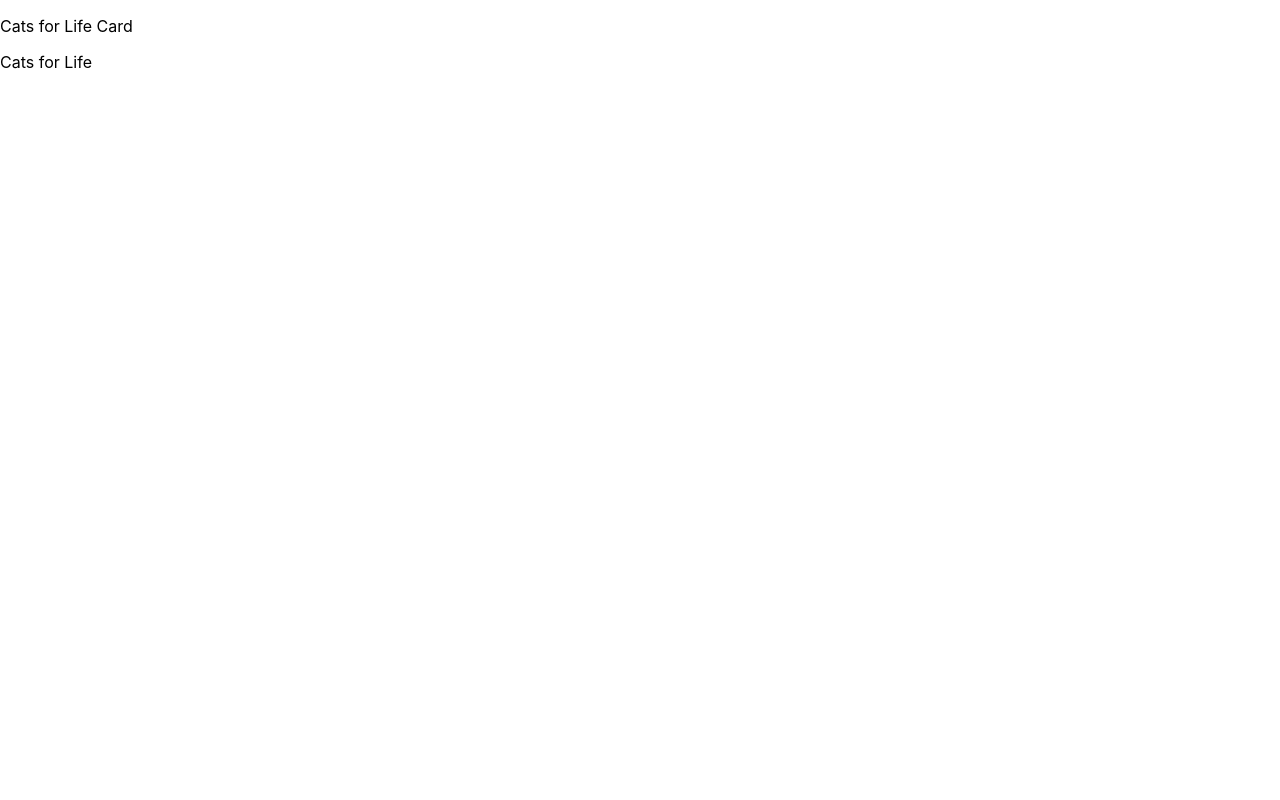
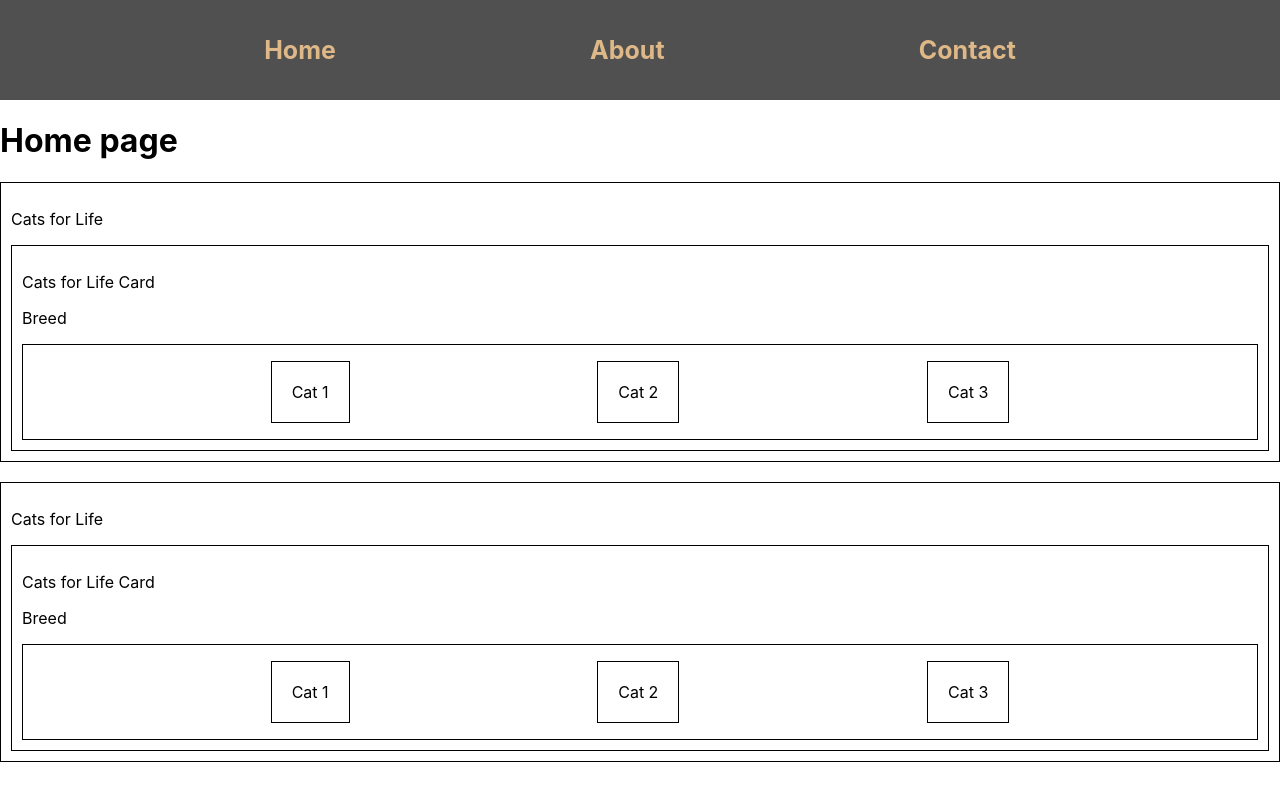
Before and after one commit to Reyan19k/react-team-project, a React (Create React App) app: page / in a window 1280 px wide. Built offline with nearby package versions, Linux system fonts and the light colour scheme.

Commit message:
navbar completed

```diff
--- a/package.json
+++ b/package.json
@@ -8,7 +8,9 @@
     "@testing-library/user-event": "^13.5.0",
     "react": "^18.2.0",
     "react-dom": "^18.2.0",
+    "react-router-dom": "^6.4.2",
     "react-scripts": "5.0.1",
+    "styled-components": "^5.3.6",
     "web-vitals": "^2.1.4"
   },
   "scripts": {
--- a/src/App.css
+++ b/src/App.css
@@ -1,38 +1,29 @@
-.App {
-  text-align: center;
+nav {
+  display: flex;
+  justify-content: space-evenly;
+  background-color: rgb(81, 80, 80);
+  padding: 10px;
 }
-
-.App-logo {
-  height: 40vmin;
-  pointer-events: none;
+.nav_link{
+  color: burlywood;
+  text-decoration: none;
+  font-weight: bold;
+  font-size: 25px;
 }
-
-@media (prefers-reduced-motion: no-preference) {
-  .App-logo {
-    animation: App-logo-spin infinite 20s linear;
-  }
+.container_cat4life_card {
+  border: 1px solid black;
+  padding: 10px;
 }
-
-.App-header {
-  background-color: #282c34;
-  min-height: 100vh;
+.container_cats4life {
+  border: 1px solid black;
+  padding: 10px;
+}
+.cats_container{
   display: flex;
-  flex-direction: column;
-  align-items: center;
-  justify-content: center;
-  font-size: calc(10px + 2vmin);
-  color: white;
+  justify-content: space-evenly;
+  border: 1px solid black;
 }
-
-.App-link {
-  color: #61dafb;
+.cats_container p{
+  border: 1px solid black;
+  padding: 20px;
 }
-
-@keyframes App-logo-spin {
-  from {
-    transform: rotate(0deg);
-  }
-  to {
-    transform: rotate(360deg);
-  }
-}
--- a/src/App.js
+++ b/src/App.js
@@ -1,10 +1,15 @@
 import CatsForLife from './components/cats4life';
+import NavBar from './components/navbar';
 import './App.css';
 
 function App() {
   return (
     <div>
-      <CatsForLife />
+      <div>
+        <NavBar />
+      </div>
+      <div>
+      </div>
     </div>
   );
 }
--- /dev/null
+++ b/src/components/Breed.js
@@ -0,0 +1,9 @@
+const Breed1 = () => {
+    return (
+        <div>
+            <p>Breed</p>
+        </div>
+    )
+}
+
+export default Breed1
--- a/src/components/cat4lifeCard.js
+++ b/src/components/cat4lifeCard.js
@@ -1,7 +1,17 @@
+import Breed1 from "./Breed.js"
+
 const CatsForLifeCard = () => {
     return (
-        <div>
-            <p>Cats for Life Card</p>
+        <div className="container_cat4life_card">
+            <div>
+                <p>Cats for Life Card</p>
+                <Breed1 />
+            </div>
+            <div className="cats_container">
+                <p>Cat 1</p>
+                <p>Cat 2</p>
+                <p>Cat 3</p>
+            </div>
         </div>
     )
 }
--- a/src/components/cats4life.js
+++ b/src/components/cats4life.js
@@ -1,13 +1,16 @@
+import {Link, Route, Routes, useNavigate } from "react-router-dom";
 import CatsForLifeCard from "./cat4lifeCard";
 
 const CatsForLife = () => {
     return (
-        <div>
+        <div className='container_cats4life'>
             <div>
-                <CatsForLifeCard
-                />
+                <p>Cats for Life</p>
             </div>
-            <p>Cats for Life</p>
+            <div>
+                <CatsForLifeCard />
+            </div>
+
         </div>
     )
 }
--- /dev/null
+++ b/src/components/navbar.js
@@ -0,0 +1,25 @@
+import { Link, Route, Routes, useNavigate } from "react-router-dom";
+import Home from "../pages/Home"
+import About from "../pages/About"
+import Contact from "../pages/Contact"
+
+const NavBar = () => {
+    const navigate = useNavigate()
+
+    return (
+        <div className="container_nav">
+            <nav >
+                <Link className="nav_link" to="/"><p>Home</p></Link>
+                <Link className="nav_link" to="/About"><p>About</p></Link>
+                <Link className="nav_link" to="/contact"><p>Contact</p></Link>
+            </nav>
+            <Routes>
+                <Route path="/" element={<Home />} />
+                <Route path="About" element={<About />} />
+                <Route path="Contact" element={<Contact />} />
+            </Routes>
+        </div>
+    )
+}
+
+export default NavBar;
--- a/src/index.js
+++ b/src/index.js
@@ -3,11 +3,15 @@ import ReactDOM from 'react-dom/client';
 import './index.css';
 import App from './App';
 import reportWebVitals from './reportWebVitals';
+import {BrowserRouter} from 'react-router-dom'
 
 const root = ReactDOM.createRoot(document.getElementById('root'));
 root.render(
   <React.StrictMode>
+    <BrowserRouter>
     <App />
+    </BrowserRouter>
+
   </React.StrictMode>
 );
 
--- a/src/pages/Home.js
+++ b/src/pages/Home.js
@@ -1,7 +1,18 @@
+import CatsForLife from '../components/cats4life';
+
 const Home = () => {
     return (
         <div>
-            <h1>Home page</h1>
+            <div>
+                <h1>Home page</h1>
+            </div>
+            <div>
+                <CatsForLife />
+            </div>
+            <br></br>
+            <div>
+                <CatsForLife/>
+            </div>
         </div>
     )
 }
```
Also changed, not shown: 1 other file (tests, documents, lock files or other folders).
